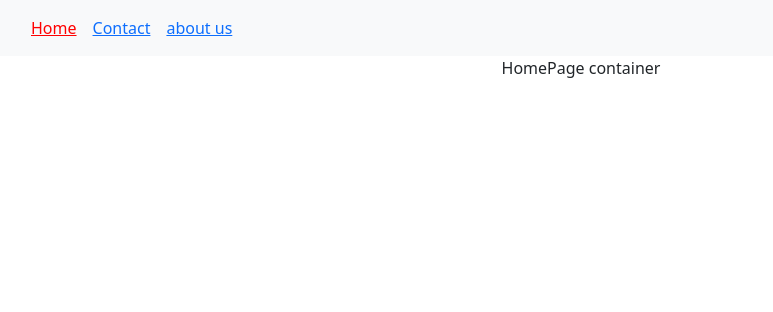
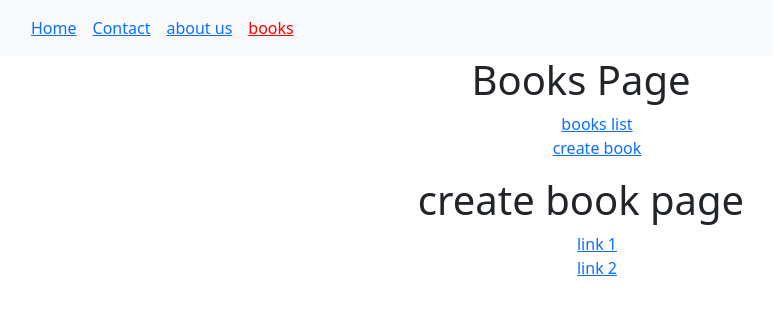
Before and after one commit to mzhr516/june-batch-react-router, a React (Create React App) app: page /books/createbook in a window 1280 px wide. Before the commit this address led to /. Shown: the top 312 px of the page, without its empty margins (59-832 px from the left). Built offline with nearby package versions, Linux system fonts and the light colour scheme.

Commit message:
nested routing

```diff
--- a/src/App.js
+++ b/src/App.js
@@ -6,6 +6,9 @@ import { NavigationBar } from "./components/NavigationBar";
 import { HomePage } from "./components/HomePage";
 import { ContactPage } from "./components/ContactPage";
 import { NotFound } from "./components/NotFound";
+import { AboutUsPage } from "./components/AboutUsPage";
+import { BooksPage } from "./components/BooksPage";
+import { CreateBook } from "./components/CreateBook";
 
 function App() {
   // let element = useRoutes([
@@ -31,9 +34,21 @@ function App() {
 
       <Routes>
         <Route path="/" element={<HomePage />} />
-        <Route path="contact" element={<ContactPage />} />
-        <Route path="about" element={<h1>about us Page </h1>} />
+        <Route path="/contact" element={<ContactPage />} />
+        <Route path="/about" element={<AboutUsPage />} />
         <Route path="*" element={<NotFound />} />
+
+        <Route path="/books" element={<BooksPage />}>
+
+          <Route path="booklist" element={<> book list page</>} />
+
+          <Route path="createbook" element={<CreateBook />}>
+            <Route path="link1" element={<>link 1 page</>} />
+            <Route path="link2" element={<>link 2 page</>} />
+          </Route>
+
+        </Route>
+
       </Routes>
     </div>
   );
--- /dev/null
+++ b/src/components/AboutUsPage.js
@@ -0,0 +1,18 @@
+import React from "react";
+import { useNavigate } from "react-router-dom";
+
+export const AboutUsPage = () => {
+  const navigate = useNavigate();
+
+  const click = () => {
+    navigate(-1);
+  };
+
+  return (
+    <div>
+      AboutUsPage
+      <br />
+      <button onClick={click}>back to previous path</button>
+    </div>
+  );
+};
--- /dev/null
+++ b/src/components/BooksPage.js
@@ -0,0 +1,19 @@
+import React from "react";
+import { Link, Outlet } from "react-router-dom";
+
+export const BooksPage = (props) => {
+  return (
+    <div>
+      <h1>Books Page</h1>
+      <nav>
+        <ul>
+          <Link to="/books/booklist">books list</Link>
+          <br />
+          <Link to="/books/createbook">create book</Link>
+        </ul>
+      </nav>
+
+      <Outlet />
+    </div>
+  );
+};
--- a/src/components/ContactPage.js
+++ b/src/components/ContactPage.js
@@ -3,13 +3,15 @@ import { useNavigate } from "react-router-dom";
 
 export const ContactPage = () => {
   const navigate = useNavigate();
+
   const onClick = () => {
     navigate("/about");
   };
+
   return (
     <div>
       ContactPage container
-      <button onClick={onClick}>to about page</button>
+      <button onClick={onClick}> about page</button>
     </div>
   );
 };
--- /dev/null
+++ b/src/components/CreateBook.js
@@ -0,0 +1,18 @@
+import React from "react";
+import { Link, Outlet } from "react-router-dom";
+
+export const CreateBook = (props) => {
+  return (
+    <div>
+      <h1>create book page</h1>
+      <nav>
+        <ul>
+          <Link to="/books/createbook/link1">link 1</Link>
+          <br />
+          <Link to="/books/createbook/link2">link 2</Link>
+        </ul>
+      </nav>
+      <Outlet />
+    </div>
+  );
+};
--- a/src/components/NavigationBar.js
+++ b/src/components/NavigationBar.js
@@ -20,6 +20,9 @@ export const NavigationBar = () => {
               <Nav.Link>
                 <NavLink to="about">about us</NavLink>
               </Nav.Link>
+              <Nav.Link>
+                <NavLink to="/books">books</NavLink>
+              </Nav.Link>
             </Nav>
           </Navbar.Collapse>
         </Container>
```
